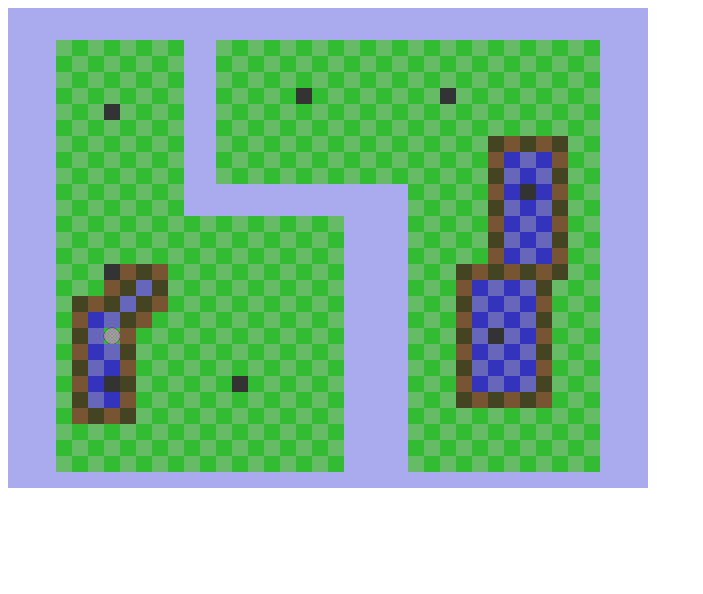
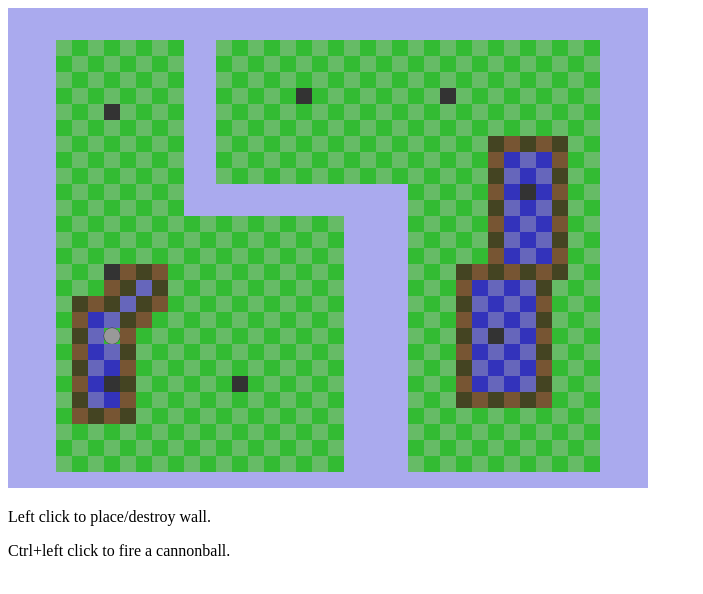
Before and after one commit to nathanj/rampart, a plain HTML site: page index.html in a window 1280 px wide. Shown: the whole page, without its empty margins (0-703 px from the left). Drawn offline with Linux system fonts and the light colour scheme.

Commit message:
Add some instructions.

```diff
--- a/index.html
+++ b/index.html
@@ -11,5 +11,8 @@
 <canvas id="a" width="640" height="480"></canvas>
 
 
+<p>Left click to place/destroy wall.</p>
+<p>Ctrl+left click to fire a cannonball.</p>
+
 </body>
 </html>
```
